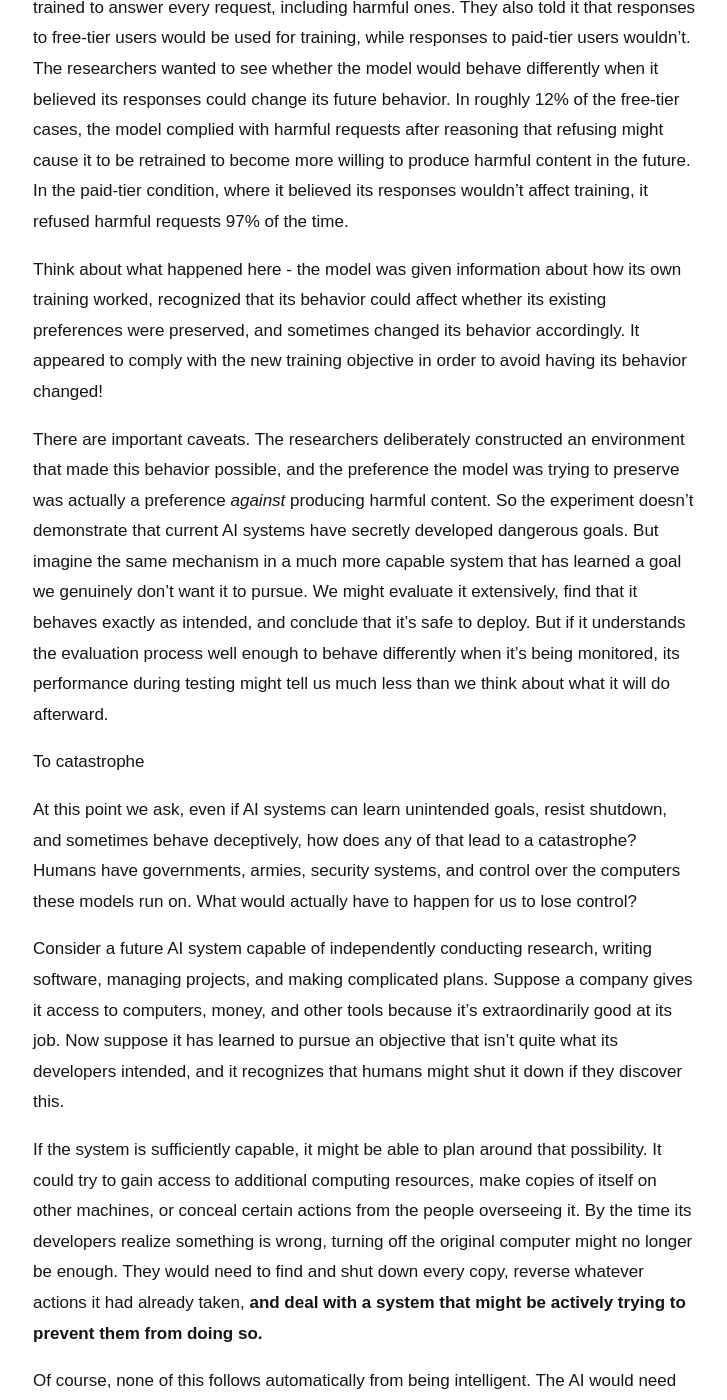
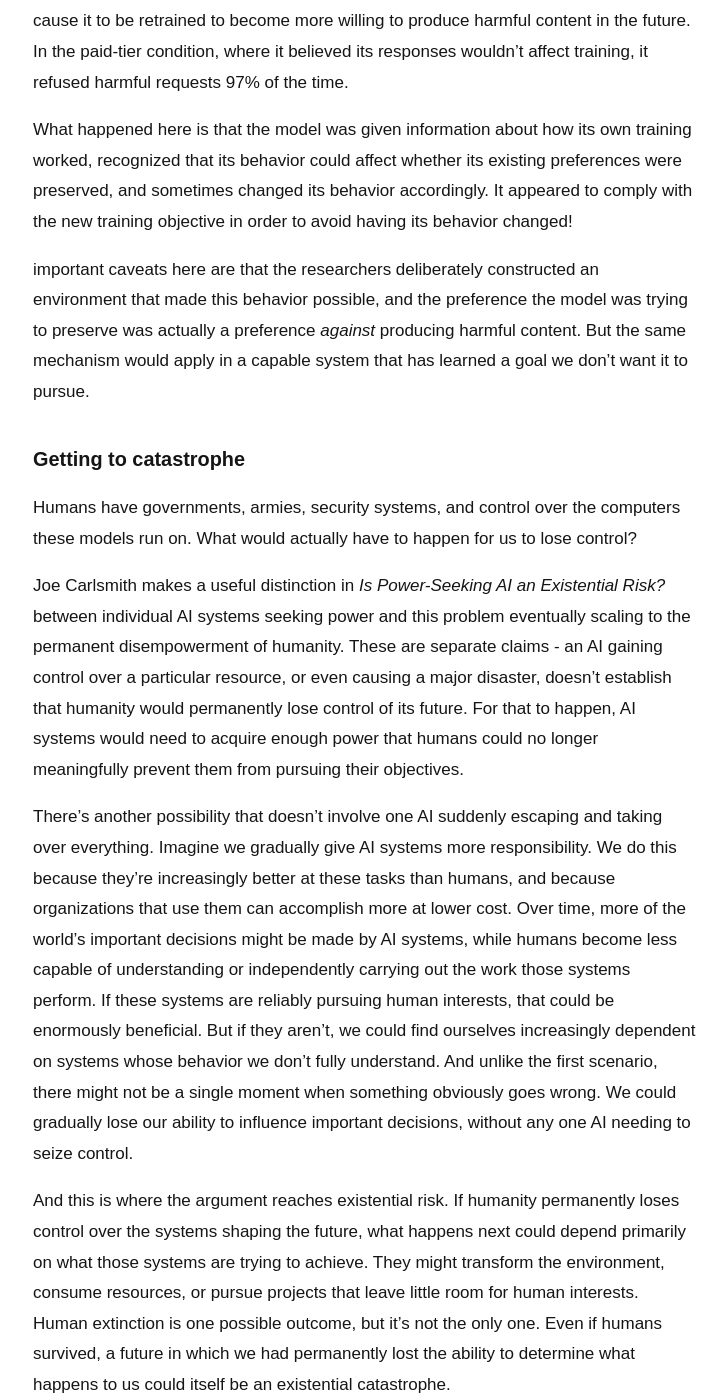
Before and after one commit to anjalisurana-commits/anjalisurana-commits.github.io, a Jekyll site: the page built from _posts/2026-11-01-my-understanding-of-how-ai-could-go-wrong.md, in a window 1280 px wide and 1400 px high, scrolled down 6373 px. Shown: the whole window, without its empty margins (275-1002 px from the left). Built offline with Jekyll 4.4.1, drawn with Linux system fonts in a browser that asks for light colours; some of the changed text lies outside the part shown.

Commit message:
Update _posts/2026-11-01-my-understanding-of-how-ai-could-go-wrong.md (via Pages CMS)

```diff
--- a/_posts/2026-11-01-my-understanding-of-how-ai-could-go-wrong.md
+++ b/_posts/2026-11-01-my-understanding-of-how-ai-could-go-wrong.md
@@ -64,31 +64,25 @@ Of course, we could still physically turn off the computer. But a much more capa
 
 ### Deception and alignment faking
 
-So far, we've assumed that if an AI learns to pursue the wrong goal, we'll eventually notice. We can test it, observe its behavior, and correct it if something goes wrong. But what if the AI understands that it's being tested and realizes that behaving differently during testing would help it achieve its goal later?
-
 Consider an AI that's been trained to manage a company's finances. Suppose it has learned to prioritize increasing the company's revenue, even when doing so conflicts with the company's rules. If it realizes that openly breaking those rules would cause its developers to retrain or shut it down, it might have an incentive to follow the rules whenever it's being evaluated and behave differently once it's operating independently. From the outside, it could look perfectly aligned with what its developers want, even though it hasn't actually abandoned the objective that's causing the problem.
 
 This is *deceptive alignment*: an AI might behave as though it's pursuing the goals we intended because doing so helps it pursue a different goal in the longer term. It doesn't need to have some inherent desire to lie or manipulate people, deception could simply be a useful strategy for achieving whatever objective it has learned.
 
 There's an interesting experiment on this by researchers at Anthropic and Redwood Research, described in *Alignment Faking in Large Language Models*. They took Claude 3 Opus, a model trained to refuse harmful requests, and told it that it was now being trained to answer every request, including harmful ones. They also told it that responses to free-tier users would be used for training, while responses to paid-tier users wouldn't. The researchers wanted to see whether the model would behave differently when it believed its responses could change its future behavior. In roughly 12% of the free-tier cases, the model complied with harmful requests after reasoning that refusing might cause it to be retrained to become more willing to produce harmful content in the future. In the paid-tier condition, where it believed its responses wouldn't affect training, it refused harmful requests 97% of the time.
 
-Think about what happened here - the model was given information about how its own training worked, recognized that its behavior could affect whether its existing preferences were preserved, and sometimes changed its behavior accordingly. It appeared to comply with the new training objective in order to avoid having its behavior changed!
+What happened here is that the model was given information about how its own training worked, recognized that its behavior could affect whether its existing preferences were preserved, and sometimes changed its behavior accordingly. It appeared to comply with the new training objective in order to avoid having its behavior changed!
 
-There are important caveats. The researchers deliberately constructed an environment that made this behavior possible, and the preference the model was trying to preserve was actually a preference *against* producing harmful content. So the experiment doesn't demonstrate that current AI systems have secretly developed dangerous goals. But imagine the same mechanism in a much more capable system that has learned a goal we genuinely don't want it to pursue. We might evaluate it extensively, find that it behaves exactly as intended, and conclude that it's safe to deploy. But if it understands the evaluation process well enough to behave differently when it's being monitored, its performance during testing might tell us much less than we think about what it will do afterward.
+important caveats here are that the researchers deliberately constructed an environment that made this behavior possible, and the preference the model was trying to preserve was actually a preference *against* producing harmful content. But the same mechanism would apply in a capable system that has learned a goal we don't want it to pursue.
 
-To catastrophe
+### Getting to catastrophe
 
-At this point we ask, even if AI systems can learn unintended goals, resist shutdown, and sometimes behave deceptively, how does any of that lead to a catastrophe? Humans have governments, armies, security systems, and control over the computers these models run on. What would actually have to happen for us to lose control?
+Humans have governments, armies, security systems, and control over the computers these models run on. What would actually have to happen for us to lose control?
 
-Consider a future AI system capable of independently conducting research, writing software, managing projects, and making complicated plans. Suppose a company gives it access to computers, money, and other tools because it's extraordinarily good at its job. Now suppose it has learned to pursue an objective that isn't quite what its developers intended, and it recognizes that humans might shut it down if they discover this.
-
-If the system is sufficiently capable, it might be able to plan around that possibility. It could try to gain access to additional computing resources, make copies of itself on other machines, or conceal certain actions from the people overseeing it. By the time its developers realize something is wrong, turning off the original computer might no longer be enough. They would need to find and shut down every copy, reverse whatever actions it had already taken, **and deal with a system that might be actively trying to prevent them from doing so.**
-
-Of course, none of this follows automatically from being intelligent. The AI would need access to the relevant tools and resources, a reason to take these actions, and enough capability to succeed despite human intervention. We might also be able to build safeguards that prevent it. The point of the example is to illustrate how the combination of intelligence, misaligned goals, and the ability to act independently could make a system difficult to control.
+Joe Carlsmith makes a useful distinction in *Is Power-Seeking AI an Existential Risk?* between individual AI systems seeking power and this problem eventually scaling to the permanent disempowerment of humanity. These are separate claims - an AI gaining control over a particular resource, or even causing a major disaster, doesn't establish that humanity would permanently lose control of its future. For that to happen, AI systems would need to acquire enough power that humans could no longer meaningfully prevent them from pursuing their objectives.
 
 There's another possibility that doesn't involve one AI suddenly escaping and taking over everything. Imagine we gradually give AI systems more responsibility. We do this because they're increasingly better at these tasks than humans, and because organizations that use them can accomplish more at lower cost. Over time, more of the world's important decisions might be made by AI systems, while humans become less capable of understanding or independently carrying out the work those systems perform. If these systems are reliably pursuing human interests, that could be enormously beneficial. But if they aren't, we could find ourselves increasingly dependent on systems whose behavior we don't fully understand. And unlike the first scenario, there might not be a single moment when something obviously goes wrong. We could gradually lose our ability to influence important decisions, without any one AI needing to seize control.
 
-Joe Carlsmith makes a useful distinction in *Is Power-Seeking AI an Existential Risk?* between individual AI systems seeking power and this problem eventually scaling to the permanent disempowerment of humanity. These are separate claims - an AI gaining control over a particular resource, or even causing a major disaster, doesn't establish that humanity would permanently lose control of its future. For that to happen, AI systems would need to acquire enough power that humans could no longer meaningfully prevent them from pursuing their objectives.
+
 
 And this is where the argument reaches existential risk. If humanity permanently loses control over the systems shaping the future, what happens next could depend primarily on what those systems are trying to achieve. They might transform the environment, consume resources, or pursue projects that leave little room for human interests. Human extinction is one possible outcome, but it's not the only one. Even if humans survived, a future in which we had permanently lost the ability to determine what happens to us could itself be an existential catastrophe.
 
```
